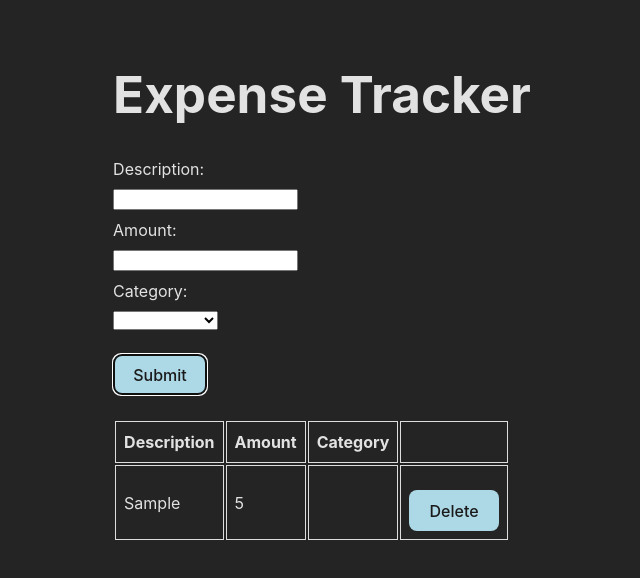
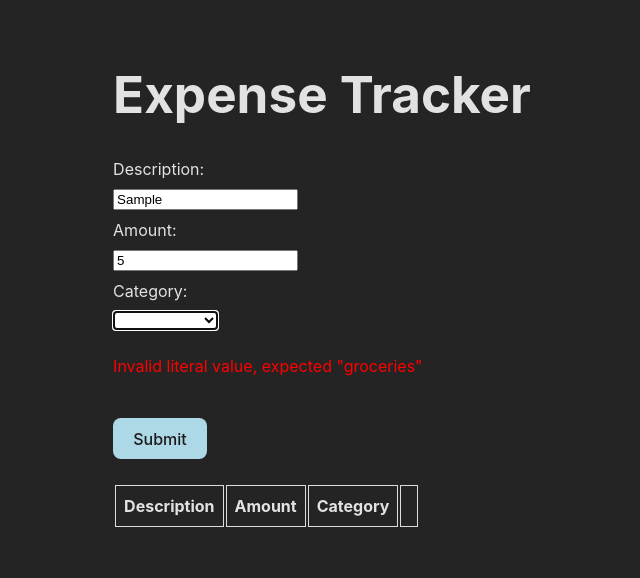
Before and after one commit to CarlsJr4/Zod-Practice, a React (Vite) app: page / in a window 1280 px wide. Both pictures are taken after typing "Sample", "5" into the empty fields and a click on the button "Submit". Shown: the top 578 px of the page, without its empty margins (318-958 px from the left). Built offline with nearby package versions, Linux system fonts and the light colour scheme.

Commit message:
Adds error validation with Zod

```diff
--- a/src/App.tsx
+++ b/src/App.tsx
@@ -3,7 +3,6 @@ import './App.css';
 import TrackerForm from './components/TrackerForm';
 import TrackerTable from './components/TrackerTable';
 import ExpenseTableType from './types/ExpenseTableType';
-import ExpenseType from './types/ExpenseType';
 
 // NEW TASK:
 // Make the table filterable by category - All, groceries, utilities, entertainment
--- a/src/components/TrackerForm.tsx
+++ b/src/components/TrackerForm.tsx
@@ -2,18 +2,29 @@ import { useForm } from 'react-hook-form';
 import ExpenseType from '../types/ExpenseType';
 import ExpenseTableType from '../types/ExpenseTableType';
 import uniqid from 'uniqid';
+import { zodResolver } from '@hookform/resolvers/zod';
+import { z } from 'zod';
 
 export default function TrackerForm({
   onSubmit,
 }: {
   onSubmit: (data: ExpenseTableType) => void;
 }) {
+  const ExpenseSchema = z.object({
+    description: z
+      .string()
+      .min(4, { message: 'Description must be at least 4 characters long.' }),
+    amount: z.coerce.number().gte(1, { message: 'Amount must be 1 or more.' }),
+    category: z.literal('groceries' || 'utilities' || 'entertainment'), // How do we customize the error for this?
+  });
   const {
     register,
     handleSubmit,
     reset,
-    // formState: { errors },
-  } = useForm<ExpenseType>();
+    formState: { errors },
+  } = useForm<ExpenseType>({ resolver: zodResolver(ExpenseSchema) });
+
+  console.log(errors);
 
   return (
     <form
@@ -30,8 +41,12 @@ export default function TrackerForm({
         name="description"
         id="description"
       />
+      {errors.description && (
+        <p className="formError">{errors.description.message}</p>
+      )}
       <label htmlFor="amount">Amount:</label>
       <input {...register('amount')} type="number" name="amount" id="amount" />
+      {errors.amount && <p className="formError">{errors.amount.message}</p>}
       <label htmlFor="category">Category:</label>
       <select {...register('category')} name="category" id="category">
         <option value=""></option>
@@ -39,6 +54,9 @@ export default function TrackerForm({
         <option value="utilities">Utilities</option>
         <option value="entertainment">Entertainment</option>
       </select>
+      {errors.category && (
+        <p className="formError">{errors.category.message}</p>
+      )}
       <button type="submit">Submit</button>
     </form>
   );
```
